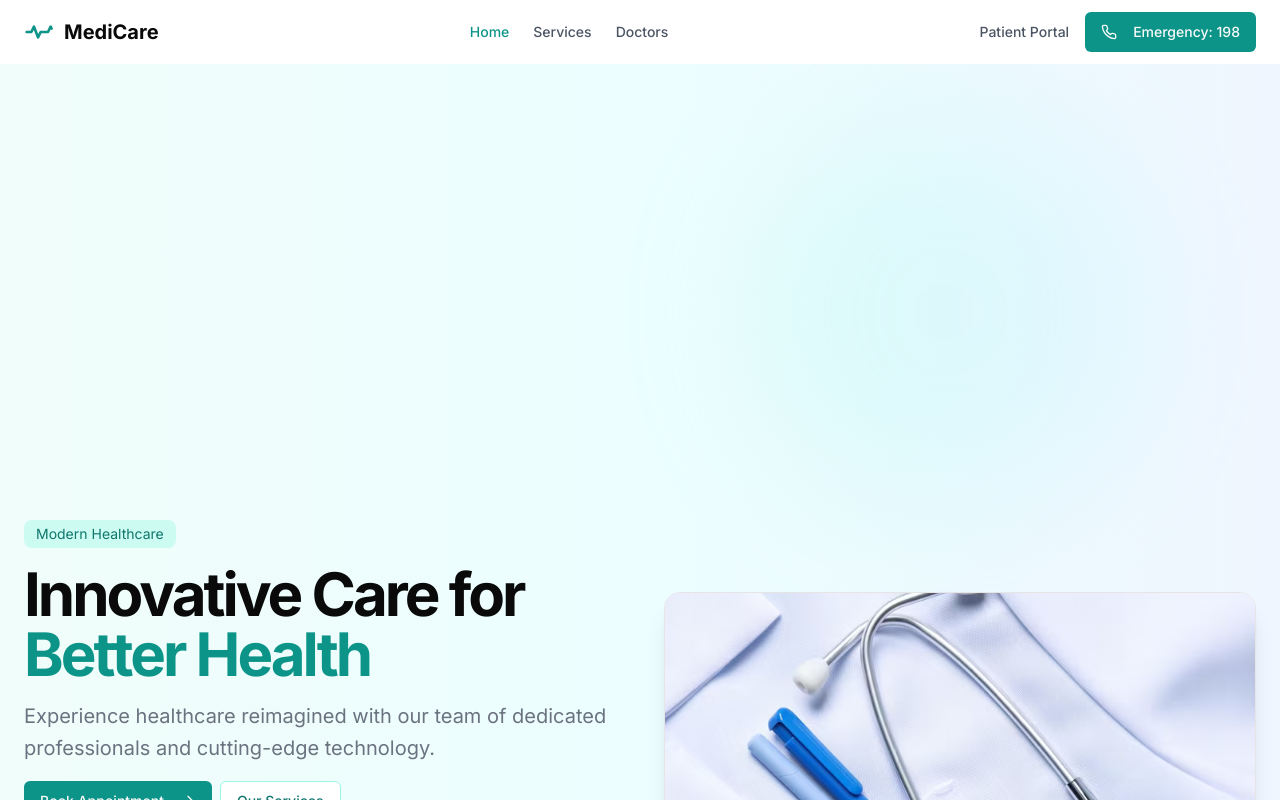
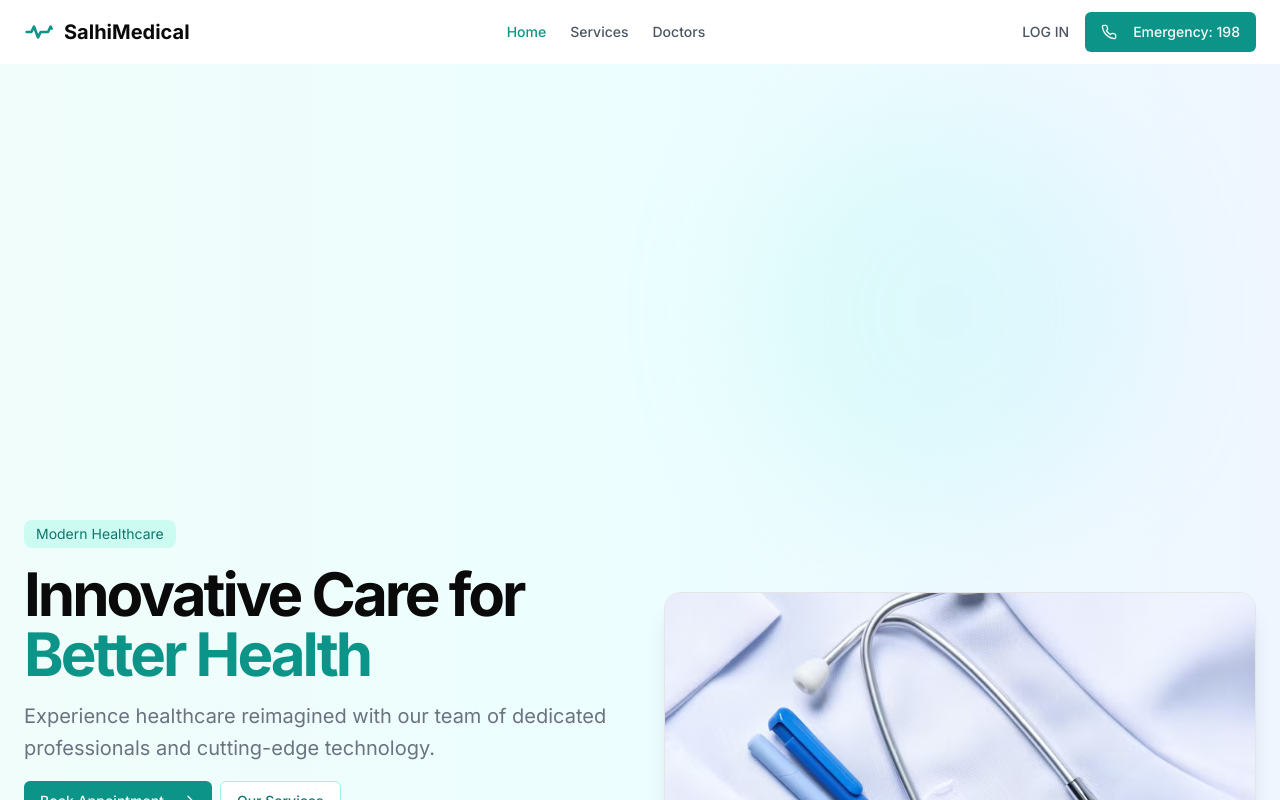
Before and after one commit to Maysser/clinic-app, a Next.js app: page / in a window 1280 px wide. Shown: the top 800 px of the page. Built offline with nearby package versions, Linux system fonts and the light colour scheme.

Commit message:
Fixing header

```diff
--- a/components/header.tsx
+++ b/components/header.tsx
@@ -43,7 +43,7 @@ export default function Header() {
       <div className="container flex h-16 items-center justify-between px-4 md:px-6">
         <Link href="/" className="flex items-center gap-2">
           <HeartbeatLogo />
-          <span className="text-xl font-bold">MediCare</span>
+          <span className="text-xl font-bold">SalhiMedical</span>
         </Link>
         <nav className="hidden md:flex gap-6">
           {navItems.map((item, index) => (
@@ -60,7 +60,7 @@ export default function Header() {
         </nav>
         <div className="hidden md:flex items-center gap-4">
           <Link href="/patient-portal" className="text-sm font-medium text-gray-600 hover:text-teal-600">
-            Patient Portal
+            LOG IN
           </Link>
           <Button className="bg-teal-600 hover:bg-teal-700">
             <Phone className="mr-2 h-4 w-4" />
```
Also changed, not shown: 1 other file (tests, documents, lock files or other folders).
